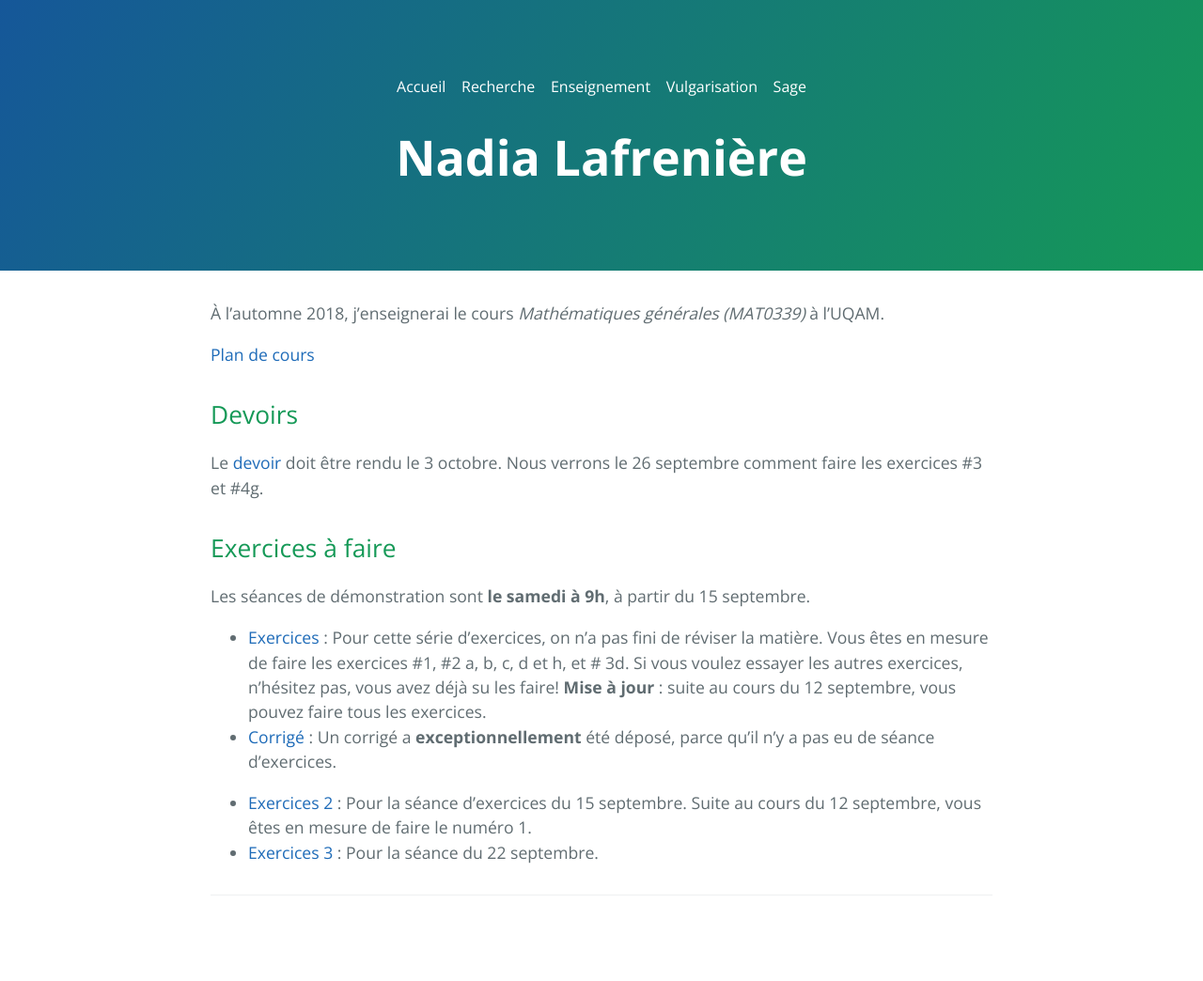
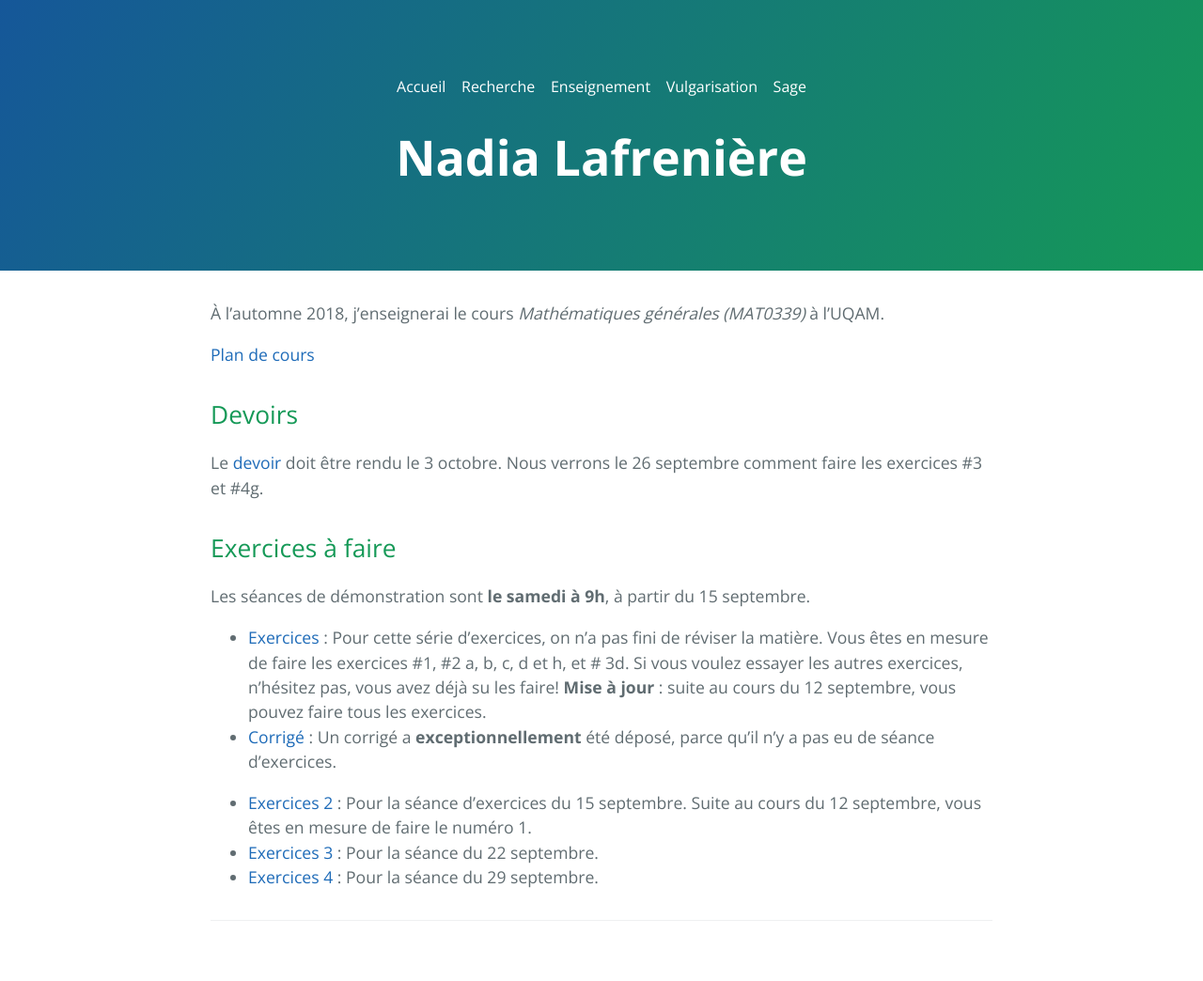
Before and after one commit to nadialafreniere/nadialafreniere.github.io, a Jekyll site: the page built from enseignement.md, in a window 1280 px wide. Shown: the whole page at 94% size. Built offline with Jekyll 4.4.1, drawn with Linux system fonts in a browser that asks for light colours; our own code applies the rules of GitHub Pages for plain Markdown files; before the commit the page ends 1017 px from its top, so only the background shows below that.

Commit message:
Ajout exercices 4

```diff
--- a/enseignement.md
+++ b/enseignement.md
@@ -14,3 +14,4 @@ Les séances de démonstration sont  **le samedi à 9h**, à partir du 15 septem
 
 * [Exercices 2](Exercices2.pdf) : Pour la séance d'exercices du 15 septembre. Suite au cours du 12 septembre, vous êtes en mesure de faire le numéro 1.
 * [Exercices 3](Exercices3.pdf) : Pour la séance du 22 septembre.
+* [Exercices 4](Exercices4.pdf) : Pour la séance du 29 septembre.
```
Also changed, not shown: 1 other file.
